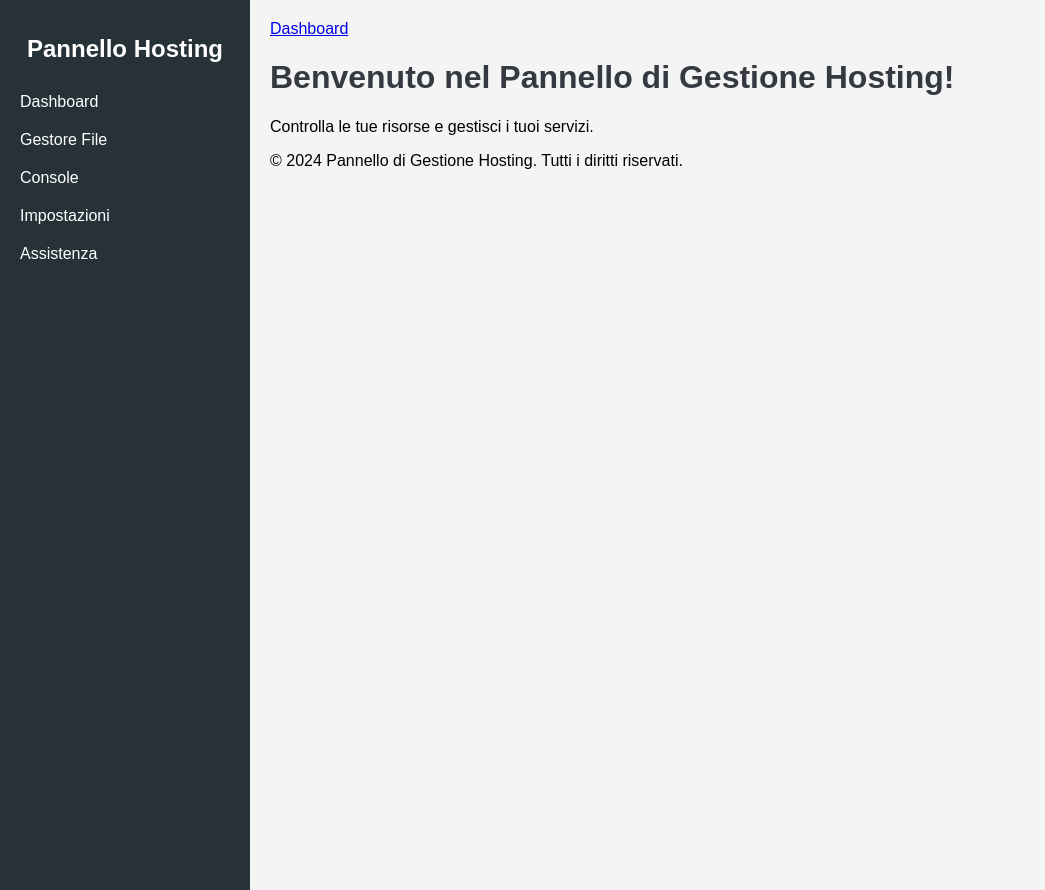
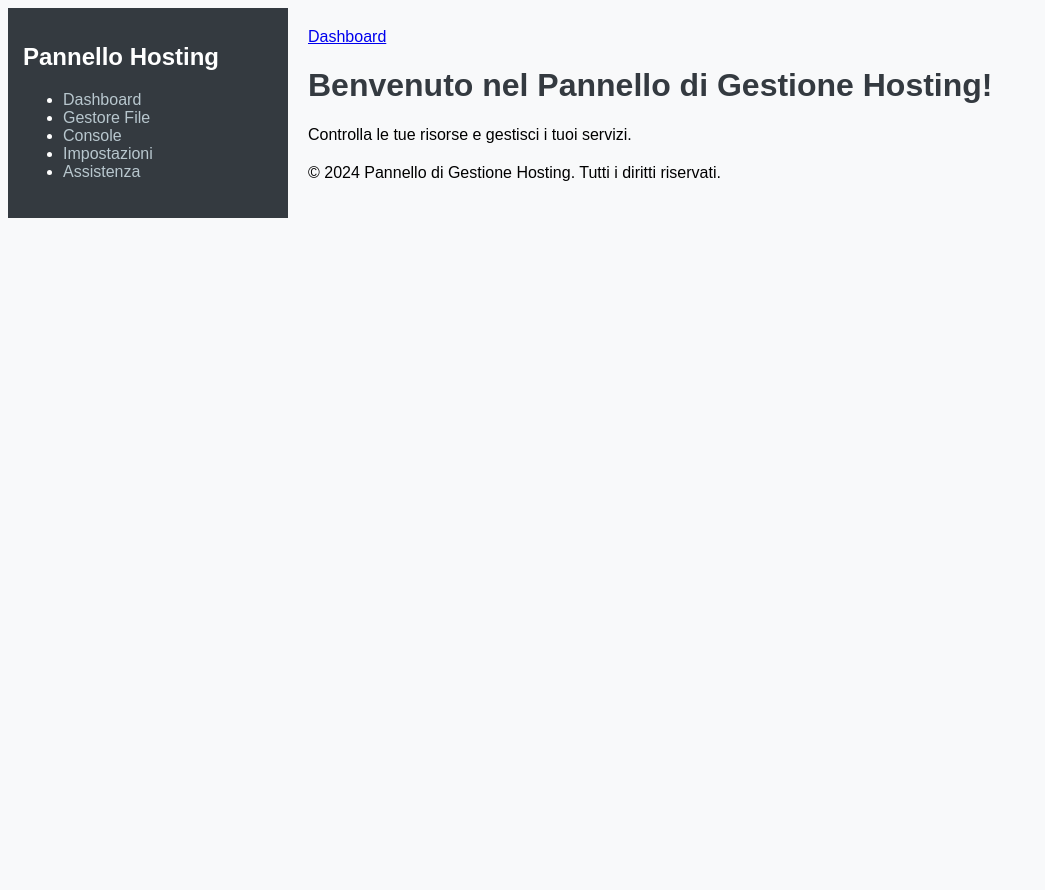
Before and after one commit to Leo2Galli/UbuntuPanel, a PHP site: page /index.html in a window 1280 px wide. Shown: the whole page, without its empty margins (0-1045 px from the left). Run offline with PHP 8.4, Linux system fonts and the light colour scheme.

Commit message:
Update style.css

```diff
--- a/style.css
+++ b/style.css
@@ -1,60 +1,52 @@
 body {
-    font-family: 'Arial', sans-serif;
-    background-color: #f4f4f4;
-    margin: 0;
+    display: flex;
+    font-family: Arial, sans-serif;
+    background-color: #f8f9fa;
 }
 
 .sidebar {
-    width: 250px;
-    height: 100vh;
-    background: #263238;
+    min-width: 250px;
+    background-color: #343a40;
+    padding: 15px;
     color: white;
-    position: fixed;
-    padding: 15px 0;
 }
 
 .sidebar h2 {
-    text-align: center;
     margin-bottom: 20px;
 }
 
-.sidebar ul {
-    padding: 0;
+.sidebar a {
+    color: #b8c7ce;
+    text-decoration: none;
 }
 
-.sidebar ul li {
-    padding: 10px 20px;
-}
-
-.sidebar ul li a {
-    color: white;
-    text-decoration: none;
-    display: block;
-}
-
-.sidebar ul li a:hover {
-    background: #455a64;
+.sidebar a:hover {
+    color: #ffffff;
 }
 
 .content {
-    margin-left: 250px;
+    flex: 1;
     padding: 20px;
+}
+
+.navbar {
+    margin-bottom: 20px;
 }
 
 h1 {
     color: #343a40;
 }
 
-.card {
-    transition: transform 0.3s;
+footer {
+    margin-top: 20px;
 }
 
-.card:hover {
-    transform: scale(1.05);
+.console {
+    background-color: #000;
+    color: #fff;
+    padding: 10px;
+    border-radius: 5px;
+    font-family: monospace;
+    white-space: pre;
+    overflow: auto;
 }
-
-footer {
-    position: relative;
-    bottom: 0;
-    width: 100%;
-}
```
